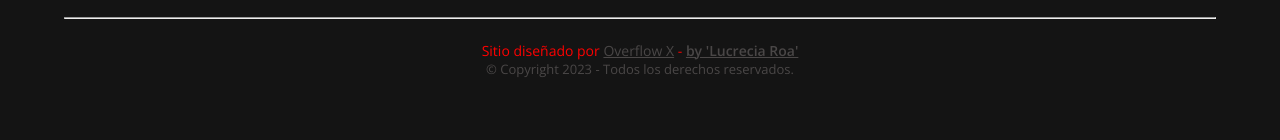
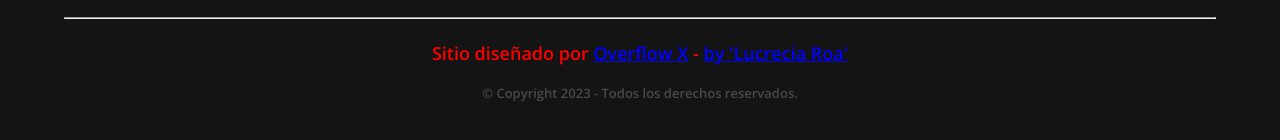
Before and after one commit to lroa28/Page_de_peliculas, a plain HTML site: page index.html in a window 1280 px wide. Shown: the part 1172-1312 px from the top of the page. Before the commit the page ends 1290 px from the top, so only its background shows below. Drawn offline with nearby package versions, Linux system fonts and the light colour scheme.

Commit message:
commit 5to

```diff
--- a/css/estilos.css
+++ b/css/estilos.css
@@ -229,10 +229,16 @@ footer .redes-sociales .instagram {background: #c13584;}
 footer .redes-sociales a i {
 	font-size: 20px;
 	line-height: 60px;
+
 }
 
 footer .contenedor-icono:hover a {
 	animation: icono .5s ease;
+}
+
+footer p {
+	font-size: 18px;
+	font-weight: bold;
 }
 
 @keyframes icono {
--- a/index.html
+++ b/index.html
@@ -196,10 +196,12 @@
 			</div>
 
 		<!--- Letras Footer --->
-<hr> <br>
+<hr>
+<br>
 			<div class="creado-por g-2">
-				<p>Sitio diseñado por <a style="color: rgb(74, 71, 71)" href="#">Overflow X</a> - <a style="color: rgb(74, 71, 71); font-weight: bold" href="#">by 'Lucrecia Roa'</a></p>
+				<p>Sitio diseñado por <a style="color: blue" href="#">Overflow X</a> - <a style="color: blue; font-weight: bold" href="#">by 'Lucrecia Roa'</a></p>
                 <div class="col-lg-12 col-md-12 col-sm-12 card-footer">
+					<br>
                 	<p class="lead align-items-center text-center" style="color: rgb(74, 71, 71); font-size: small;">© Copyright 2023 - Todos los derechos reservados.</p>
                 </div>
             </div>
```
